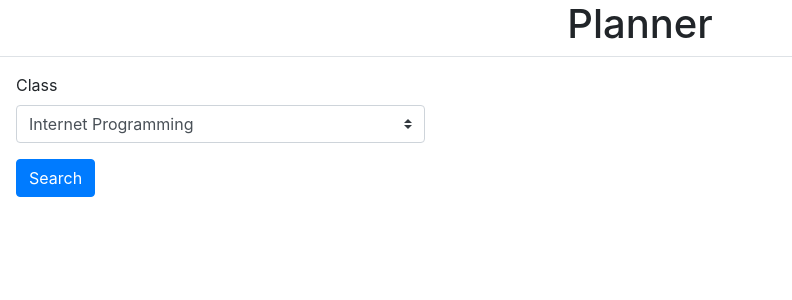
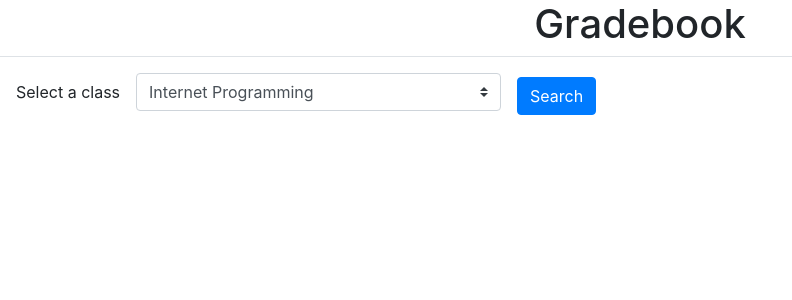
Before and after one commit to kuehma02/FinalProject_CS330, a Flask app: page / in a window 1280 px wide. Shown: the top 300 px of the page, without its empty margins (0-792 px from the left). Run offline with Flask 2, Linux system fonts and the light colour scheme; some libraries are stand-ins or nearby versions.

Commit message:
final templates

```diff
--- a/templates/index.html
+++ b/templates/index.html
@@ -3,23 +3,22 @@
 {% block content %}
 
 <div class="text-center border-bottom">
-    <h1>Planner</h1>
+    <h1>Gradebook</h1>
 </div>
-<div class="p-3">
-    <form id="planner-list" action="/" method="POST">
-        <div class="form-row">
-            <div class="form-group col-md-4">
-                <label for="class">Class</label>
+    <form id="planner-list" class="form-inline p-3" action="/" method="POST">
+        <div class="form-group mb-2">
+                <label for="class">Select a class</label>
+        </div>
+        <div class="form-group mx-sm-3 mb-2">
                 <select id="class" name="class" class="custom-select">
                     {% for o in options %}
                     <option value="{{o[0]}}">{{o[1]}}</option>
                     {% endfor %}
                 </select>
-            </div>
         </div>
         <button type="submit" class="btn btn-primary">Search</button>
     </form>
-</div>
+
 
 
 {% endblock %}
```
Also changed, not shown: templates/addAssignment.html (+9 -7 lines), templates/results.html (+21 -10 lines), images/background-index.jpg (added), 1 other file.
